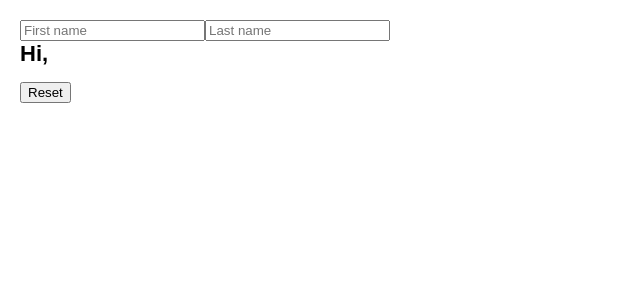
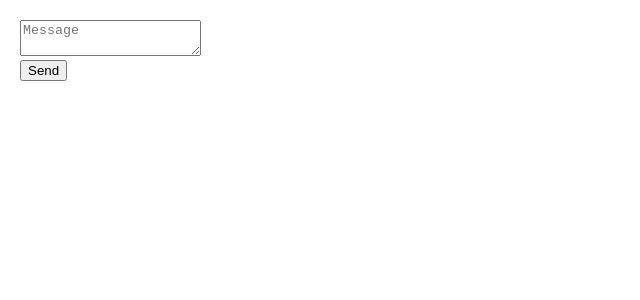
Before and after one commit to b-yuko/LearnReact-TypeScript-MyLearning, a React (Vite) app: page /adding-interactivity in a window 1280 px wide. Shown: the top 300 px of the page, without its empty margins (0-640 px from the left). Built offline with nearby package versions, Linux system fonts and the light colour scheme.

Commit message:
インタラクティビティの追加 > state：コンポーネントのメモリ > チャレンジ問題３

```diff
--- a/src/component/AddingInteractivityPage.tsx
+++ b/src/component/AddingInteractivityPage.tsx
@@ -1,45 +1,35 @@
-import "../css/AddingInteractivityPage.css";
-import { ChangeEvent, useState } from "react";
-
 /*
   state：コンポーネントのメモリ
   チャレンジ問題
-  2. 動かないフォームの修正
+  3. クラッシュの修正
 */
 
-export default function Form() {
-  const [firstName, setFirstName] = useState<string>("");
-  const [lastName, setLastName] = useState<string>("");
+import "../css/AddingInteractivityPage.css";
+import { useState } from "react";
 
-  function handleFirstNameChange(e: ChangeEvent<HTMLInputElement>) {
-    setFirstName(e.target.value);
+export default function FeedbackForm() {
+  const [isSent, setIsSent] = useState<boolean>(false);
+  const [message, setMessage] = useState<string>("");
+
+  if (isSent) {
+    return <h1>Thank you!</h1>;
+  } else {
+    return (
+      <form
+        onSubmit={(e) => {
+          e.preventDefault();
+          alert(`Sending: "${message}"`);
+          setIsSent(true);
+        }}
+      >
+        <textarea
+          placeholder="Message"
+          value={message}
+          onChange={(e) => setMessage(e.target.value)}
+        />
+        <br />
+        <button type="submit">Send</button>
+      </form>
+    );
   }
-
-  function handleLastNameChange(e: ChangeEvent<HTMLInputElement>) {
-    setLastName(e.target.value);
-  }
-
-  function handleReset() {
-    setFirstName("");
-    setLastName("");
-  }
-
-  return (
-    <form onSubmit={(e) => e.preventDefault()}>
-      <input
-        placeholder="First name"
-        value={firstName}
-        onChange={handleFirstNameChange}
-      />
-      <input
-        placeholder="Last name"
-        value={lastName}
-        onChange={handleLastNameChange}
-      />
-      <h1>
-        Hi, {firstName} {lastName}
-      </h1>
-      <button onClick={handleReset}>Reset</button>
-    </form>
-  );
 }
--- a/src/css/AddingInteractivityPage.css
+++ b/src/css/AddingInteractivityPage.css
@@ -45,7 +45,3 @@
 ul {
   padding-inline-start: 20px;
 }
-
-h1 {
-  margin-top: 10px;
-}
```
